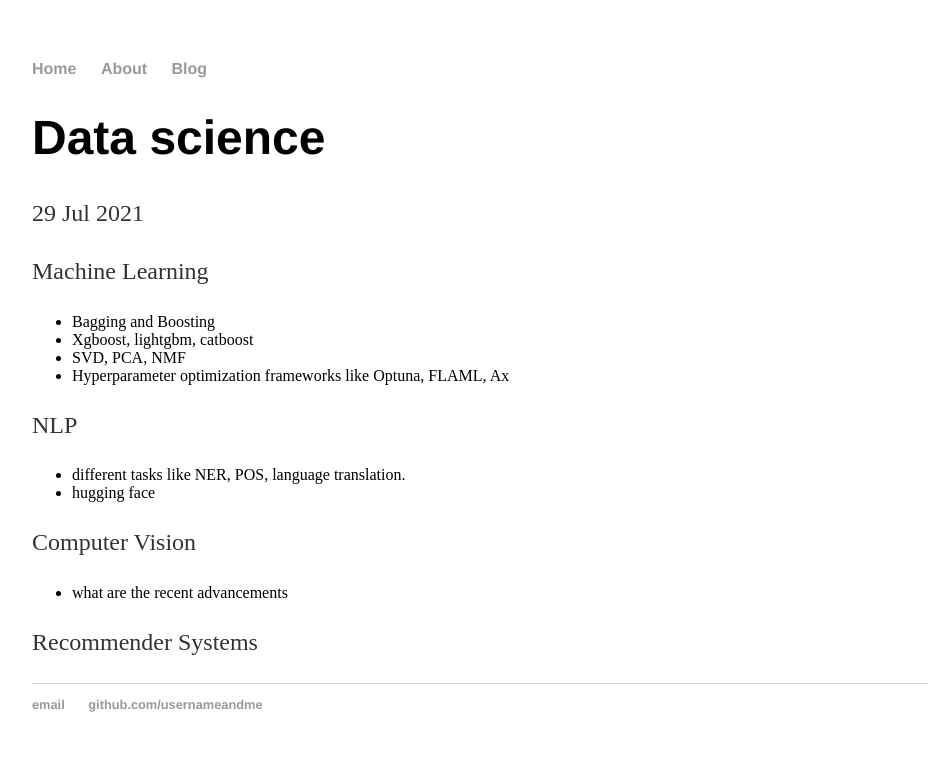
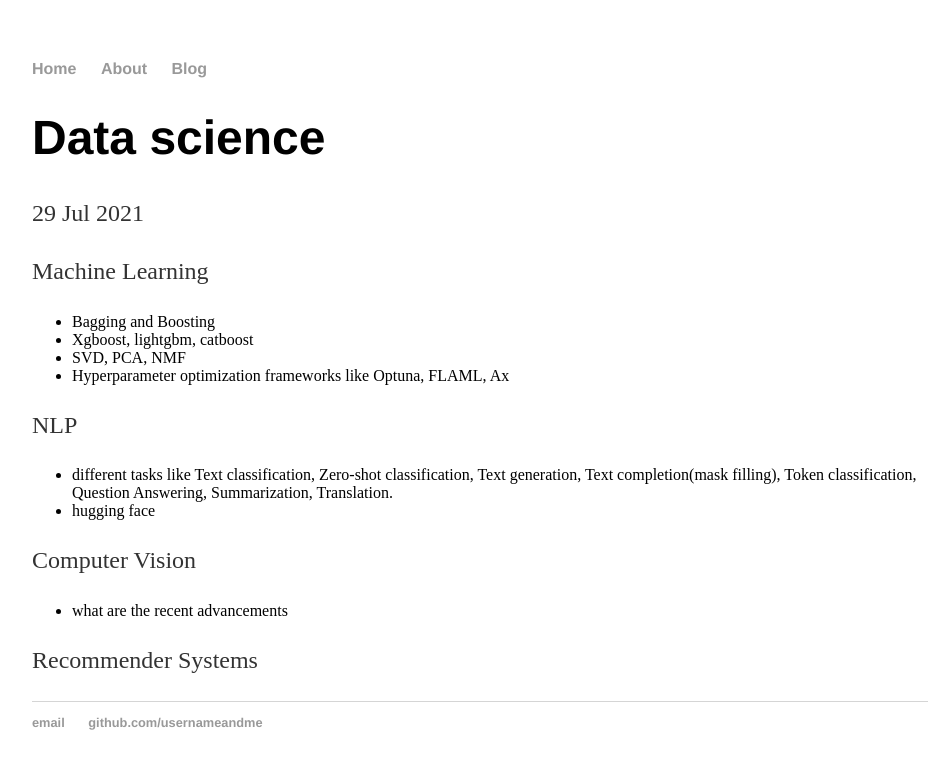
Before and after one commit to mkmohangb/usernameandme.github.io, a Jekyll site: the page built from _posts/2021-07-29-data science.md, in a window 1280 px wide. Shown: the top 769 px of the page, without its empty margins (160-1107 px from the left). Built offline with Jekyll 4.4.1, drawn with Linux system fonts in a browser that asks for light colours.

Commit message:
Update 2021-07-29-data science.md

```diff
--- a/_posts/2021-07-29-data science.md
+++ b/_posts/2021-07-29-data science.md
@@ -11,7 +11,7 @@ Machine Learning
  - Hyperparameter optimization frameworks like Optuna, FLAML, Ax
 
 NLP
-- different tasks like NER, POS, language translation.
+- different tasks like Text classification, Zero-shot classification, Text generation, Text completion(mask filling), Token classification, Question Answering, Summarization, Translation.
 - hugging face
 
 Computer Vision
```
